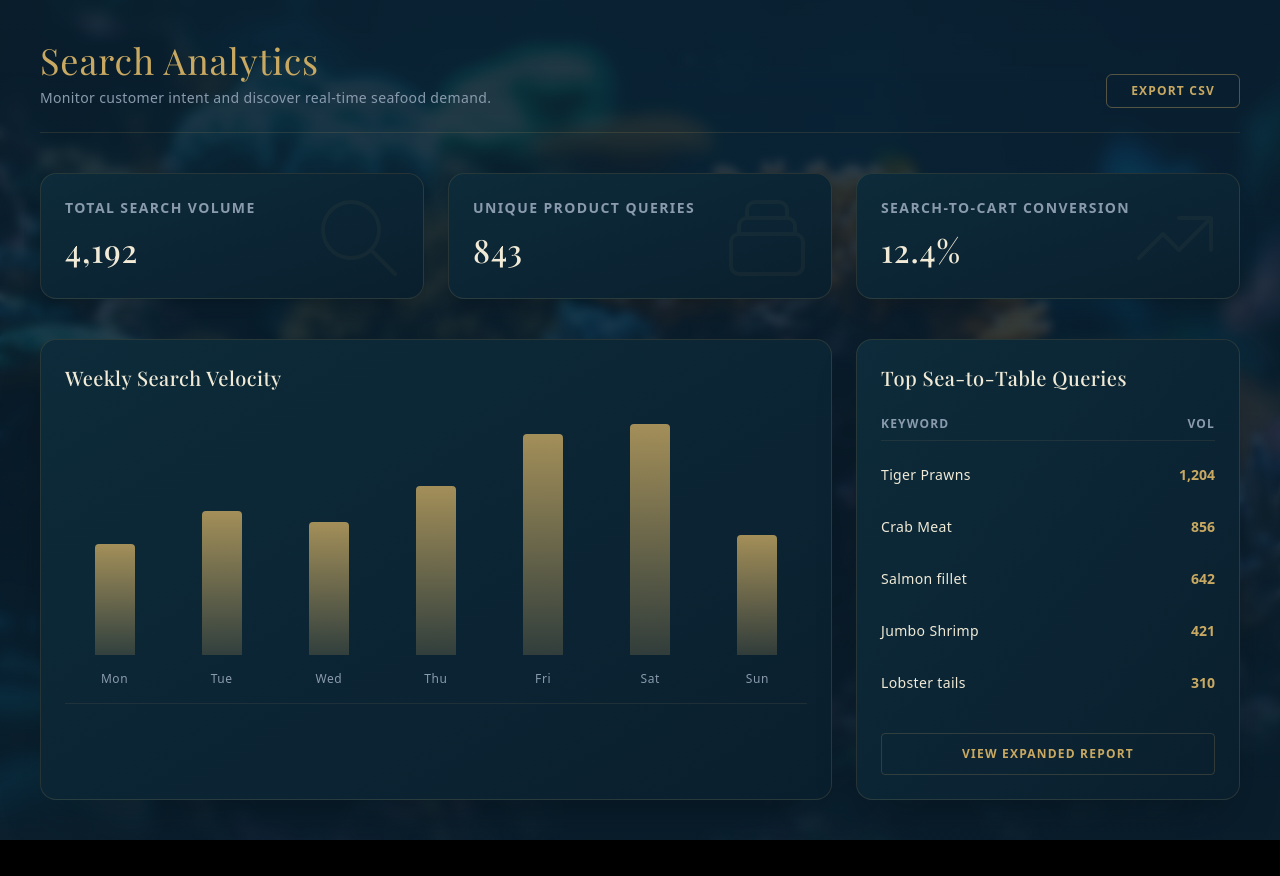
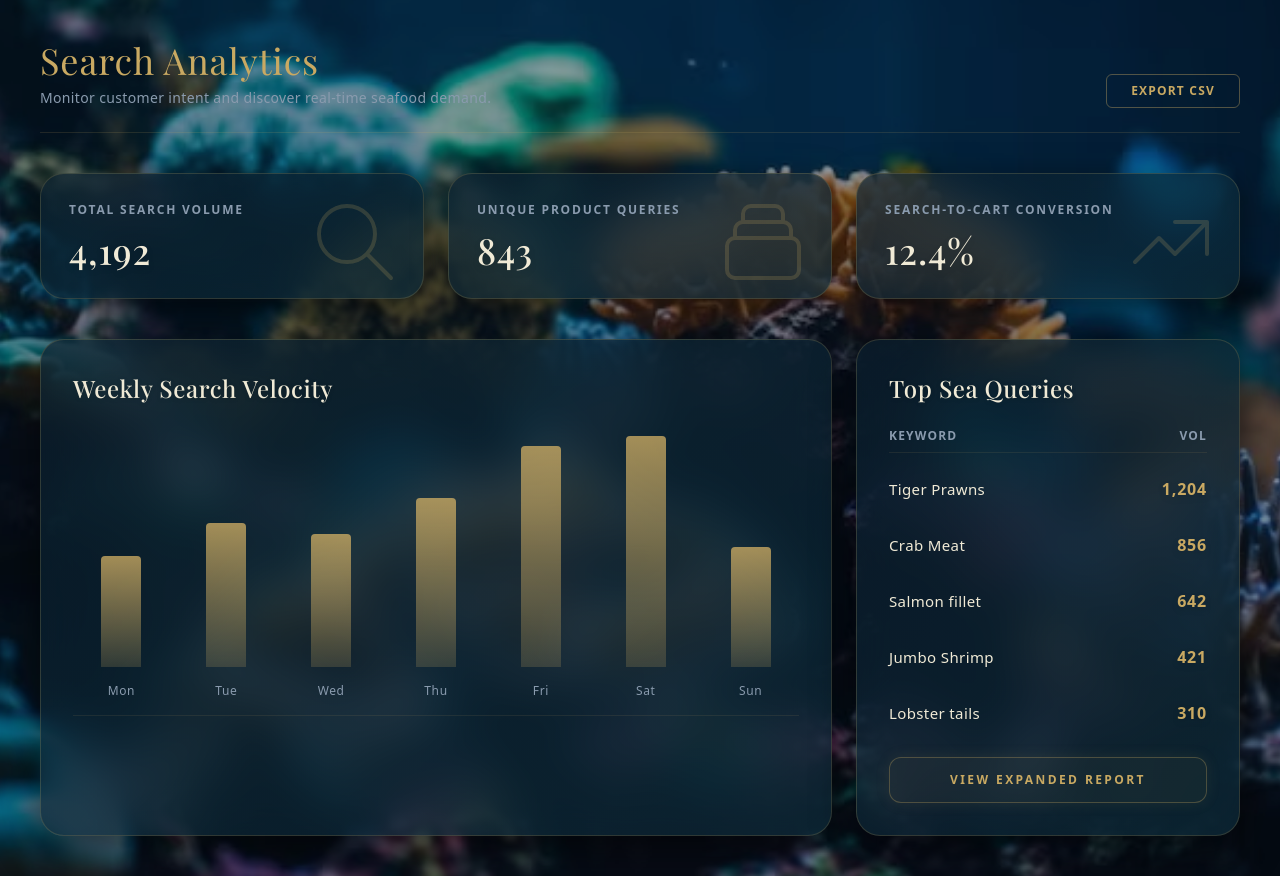
Before and after one commit to AlgorithSage/Wave-Of-bengal, a Next.js app in the folder frontend/: page /admin/analytics in a window 1280 px wide. Before the commit the page ends 840 px from the top, so only its background shows below. Built offline with nearby package versions, Linux system fonts and the light colour scheme; a web font is replaced by a local one.

Commit message:
Improved the Background of the Analytics page to give an Immersive Experience

```diff
--- a/frontend/src/app/(admin)/admin/analytics/page.jsx
+++ b/frontend/src/app/(admin)/admin/analytics/page.jsx
@@ -30,19 +30,19 @@ const mockAnalyticsData = {
 
 const StatCard = ({ title, value, icon, delay }) => (
   <motion.div
-    initial={{ opacity: 0, y: 20 }}
+    initial={{ opacity: 0, y: 30 }}
     animate={{ opacity: 1, y: 0 }}
-    transition={{ delay, duration: 0.5, ease: "easeOut" }}
-    className="bg-gradient-to-br from-[#0d2b3a] to-[#0a1f2e] border border-[#c9a962]/15 rounded-2xl p-6 shadow-xl relative overflow-hidden group"
+    transition={{ delay, duration: 0.6, ease: [0.16, 1, 0.3, 1] }}
+    className="bg-gradient-to-br from-[#0a1f2e]/70 to-[#0d2b3a]/70 backdrop-blur-xl border border-[#c9a962]/20 rounded-3xl p-7 shadow-[0_8px_32px_rgba(0,0,0,0.5)] relative overflow-hidden group"
   >
-    <div className="absolute top-0 right-0 p-4 opacity-5 group-hover:opacity-10 transition-opacity duration-500">
+    <div className="absolute top-0 right-0 p-5 opacity-20 group-hover:opacity-40 transition-opacity duration-500 text-[#c9a962]">
       {icon}
     </div>
-    <h3 className="text-[#8a9bae] font-body text-sm uppercase tracking-widest font-semibold mb-2">{title}</h3>
-    <p className="text-[32px] text-[#f0ead6] font-heading font-medium tracking-wide">
+    <h3 className="text-[#8a9bae] font-body text-xs uppercase tracking-[0.15em] font-semibold mb-3">{title}</h3>
+    <p className="text-4xl text-[#f0ead6] font-heading font-medium tracking-wide drop-shadow-md">
       {value}
     </p>
-    <div className="absolute bottom-0 left-0 w-full h-[2px] bg-gradient-to-r from-transparent via-[#c9a962]/40 to-transparent scale-x-0 group-hover:scale-x-100 transition-transform duration-500 origin-left" />
+    <div className="absolute bottom-0 left-0 w-full h-[3px] bg-gradient-to-r from-transparent via-[#c9a962]/60 to-transparent scale-x-0 group-hover:scale-x-100 transition-transform duration-700 origin-left" />
   </motion.div>
 );
 
@@ -80,8 +80,8 @@ export default function SearchAnalyticsAdmin() {
           priority
           unoptimized
         />
-        {/* Deep luxury oceanic overlay to ensure perfect text readability */}
-        <div className="absolute inset-0 bg-gradient-to-b from-[#0a1f2e]/90 via-[#0a1f2e]/80 to-[#0a1f2e]/95 backdrop-blur-[4px]" />
+        {/* Lighter, strictly color-based overlay to let the image shine completely through without blurring */}
+        <div className="absolute inset-0 bg-[#06111a]/40" />
       </div>
 
       {/* Main Content Pane */}
@@ -118,12 +118,12 @@ export default function SearchAnalyticsAdmin() {
       <div className="grid grid-cols-1 lg:grid-cols-3 gap-6">
         {/* Trend Chart (CSS Bar Chart using Framer Motion) */}
         <motion.div
-           initial={{ opacity: 0, scale: 0.95 }}
-           animate={{ opacity: 1, scale: 1 }}
-           transition={{ delay: 0.4, duration: 0.5 }}
-           className="lg:col-span-2 bg-gradient-to-br from-[#0d2b3a] to-[#0a1f2e] border border-[#c9a962]/15 rounded-2xl p-6 shadow-2xl"
+           initial={{ opacity: 0, scale: 0.95, y: 20 }}
+           animate={{ opacity: 1, scale: 1, y: 0 }}
+           transition={{ delay: 0.4, duration: 0.6, ease: [0.16, 1, 0.3, 1] }}
+           className="lg:col-span-2 bg-gradient-to-br from-[#0a1f2e]/70 to-[#0d2b3a]/70 backdrop-blur-xl border border-[#c9a962]/20 rounded-3xl p-8 shadow-[0_12px_40px_rgba(0,0,0,0.6)]"
         >
-          <h3 className="text-[#f0ead6] font-heading text-xl font-medium tracking-wide mb-8">Weekly Search Velocity</h3>
+          <h3 className="text-[#f0ead6] font-heading text-2xl font-medium tracking-wide mb-8 drop-shadow-sm">Weekly Search Velocity</h3>
 
           <div className="flex justify-between items-end h-[280px] pb-4 border-b border-[#c9a962]/10 gap-2">
             {data.trends.map((trend, i) => {
@@ -151,12 +151,13 @@ export default function SearchAnalyticsAdmin() {
 
         {/* Top Keywords Table */}
         <motion.div
-           initial={{ opacity: 0, x: 20 }}
-           animate={{ opacity: 1, x: 0 }}
-           transition={{ delay: 0.5, duration: 0.6 }}
-           className="bg-gradient-to-br from-[#0d2b3a] to-[#0a1f2e] border border-[#c9a962]/15 rounded-2xl p-6 shadow-2xl overflow-hidden"
+           initial={{ opacity: 0, x: 20, y: 20 }}
+           animate={{ opacity: 1, x: 0, y: 0 }}
+           transition={{ delay: 0.5, duration: 0.6, ease: [0.16, 1, 0.3, 1] }}
+           className="bg-gradient-to-br from-[#0a1f2e]/70 to-[#0d2b3a]/70 backdrop-blur-xl border border-[#c9a962]/20 rounded-3xl p-8 shadow-[0_12px_40px_rgba(0,0,0,0.6)] overflow-hidden flex flex-col justify-between"
         >
-          <h3 className="text-[#f0ead6] font-heading text-xl font-medium tracking-wide mb-6">Top Sea-to-Table Queries</h3>
+          <div>
+            <h3 className="text-[#f0ead6] font-heading text-2xl font-medium tracking-wide mb-6 drop-shadow-sm">Top Sea Queries</h3>
 
           <div className="space-y-4">
             <div className="flex justify-between text-[#8a9bae] text-xs uppercase tracking-widest font-semibold pb-2 border-b border-[#c9a962]/10">
@@ -172,17 +173,18 @@ export default function SearchAnalyticsAdmin() {
                 transition={{ delay: 0.6 + (index * 0.1) }}
                 className="group relative"
               >
-                <div className="flex justify-between items-center py-2 relative z-10">
-                  <span className="text-[#f0ead6] text-sm tracking-wide font-medium">{item.query}</span>
-                  <span className="text-[#c9a962] text-sm font-semibold">{item.count.toLocaleString()}</span>
+                <div className="flex justify-between items-center py-2 relative z-10 transition-colors duration-300 group-hover:text-[#c9a962]">
+                  <span className="text-[#f0ead6] group-hover:text-[#c9a962] text-[15px] tracking-wide font-medium transition-colors">{item.query}</span>
+                  <span className="text-[#c9a962] font-semibold tracking-wider drop-shadow-md">{item.count.toLocaleString()}</span>
                 </div>
                 {/* Horizontal Progress Bar Background */}
-                <div className="absolute bottom-0 left-0 h-full bg-[#c9a962]/5 rounded-md z-0 origin-left scale-x-0 group-hover:scale-x-100 transition-transform duration-300 pointer-events-none" />
+                <div className="absolute bottom-0 left-0 h-full bg-[#c9a962]/10 rounded-md z-0 origin-left scale-x-0 group-hover:scale-x-100 transition-transform duration-300 pointer-events-none" />
               </motion.div>
             ))}
           </div>
+          </div>
 
-          <button className="w-full mt-8 font-body text-xs uppercase tracking-widest font-semibold py-3 border border-[#c9a962]/20 text-[#c9a962] hover:bg-[#c9a962]/10 transition-colors rounded">
+          <button className="w-full mt-6 font-body text-xs uppercase tracking-[0.2em] font-bold py-3.5 border border-[#c9a962]/30 text-[#c9a962] bg-[#c9a962]/5 hover:bg-[#c9a962]/20 hover:border-[#c9a962]/80 transition-all rounded-xl shadow-[0_0_15px_rgba(201,169,98,0.1)] hover:shadow-[0_0_20px_rgba(201,169,98,0.3)]">
             View Expanded Report
           </button>
         </motion.div>
```
